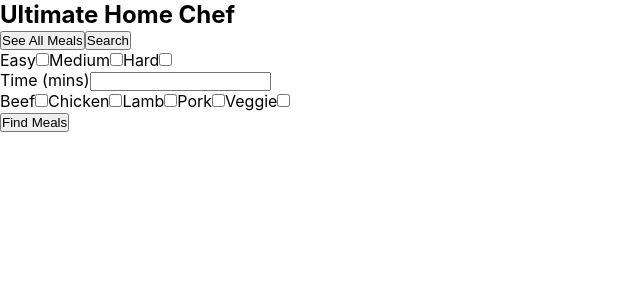
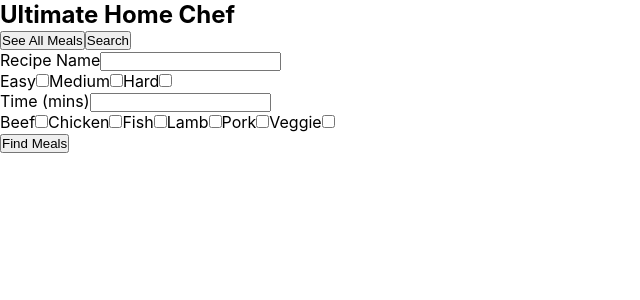
Before and after one commit to dredgos/cookbook-frontend, a React (Create React App) app: page / in a window 1280 px wide. Both pictures are taken after a click on the button "Search". Shown: the top 300 px of the page, without its empty margins (0-640 px from the left). Built offline with nearby package versions, Linux system fonts and the light colour scheme.

Commit message:
added basic search form

```diff
--- a/src/components/SearchForm.js
+++ b/src/components/SearchForm.js
@@ -2,6 +2,10 @@
 const SearchForm = () => {
     return (
         <form>
+            <section>
+                <label htmlFor="name">Recipe Name</label>
+                <input type="text" />
+            </section>
             <section>
                 <label htmlFor="easy">Easy</label>
                 <input type="checkbox" id="easy" name="easy" value="easy"/>
@@ -10,13 +14,17 @@ const SearchForm = () => {
                 <label htmlFor="hard">Hard</label>
                 <input type="checkbox" id="hard" name="hard" value="hard"/>
             </section>
-            <label htmlFor="time">Time (mins)</label>
-            <input type="number" />
+            <section>
+                <label htmlFor="time">Time (mins)</label>
+                <input type="number" />
+            </section>
             <section>
                 <label htmlFor="beef">Beef</label>
                 <input type="checkbox" id="beef" name="beef" value="beef"/>
                 <label htmlFor="chicken">Chicken</label>
                 <input type="checkbox" id="chicken" name="chicken" value="chicken"/>
+                <label htmlFor="fish">Fish</label>
+                <input type="checkbox" id="fish" name="fish" value="fish"/>
                 <label htmlFor="lamb">Lamb</label>
                 <input type="checkbox" id="lamb" name="lamb" value="lamb"/>
                 <label htmlFor="pork">Pork</label>
```
